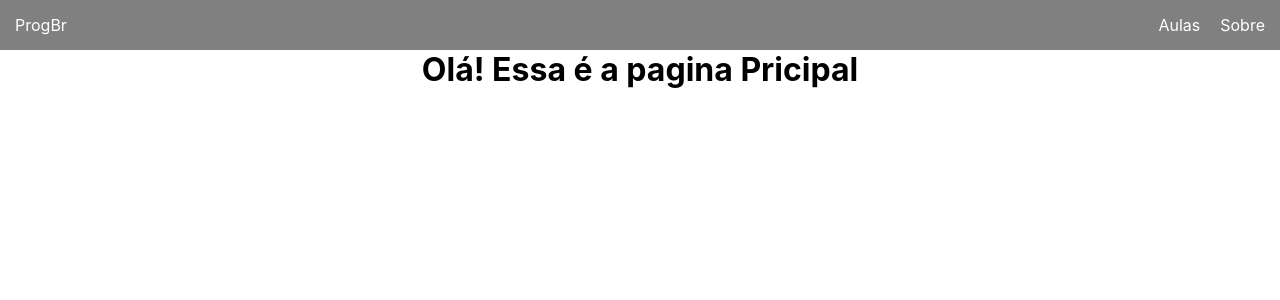
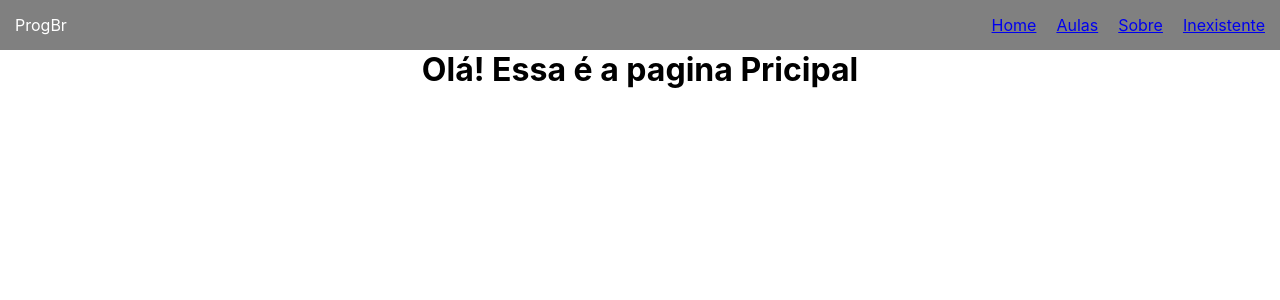
Before and after one commit to lucasmetron/mod38ReactRouter, a React (Create React App) app: page / in a window 1280 px wide. Shown: the top 300 px of the page. Built offline with nearby package versions, Linux system fonts and the light colour scheme.

Commit message:
implementado o switch

```diff
--- a/src/App.js
+++ b/src/App.js
@@ -24,13 +24,19 @@ function App() {
           <Route exact path='/aulas'> {/* passado o exact para acessar a rota exata*/}
             <Aula></Aula>
           </Route>
+
           <Route exact path='/sobre'> {/* passado o exact para acessar a rota exata*/}
             <Sobre></Sobre>
           </Route>
+
           <Route exact path='/aulas/a'>
             <div>
               Coutedo
             </div>
+          </Route>
+
+          <Route path='*'>
+            <div>Pagina nao encotrada</div>
           </Route>
 
         </Switch>
--- a/src/components/Nav.js
+++ b/src/components/Nav.js
@@ -6,8 +6,10 @@ function Nav() {
         <div className="navBar">
             <p>ProgBr</p>
             <div className="divRoute">
-                <p>Aulas</p>
-                <p>Sobre</p>
+                <a href="./">Home</a>
+                <a href="./aulas">Aulas</a>
+                <a href="./sobre">Sobre</a>
+                <a href="./asdasd">Inexistente</a>
             </div>
         </div>
     );
```
